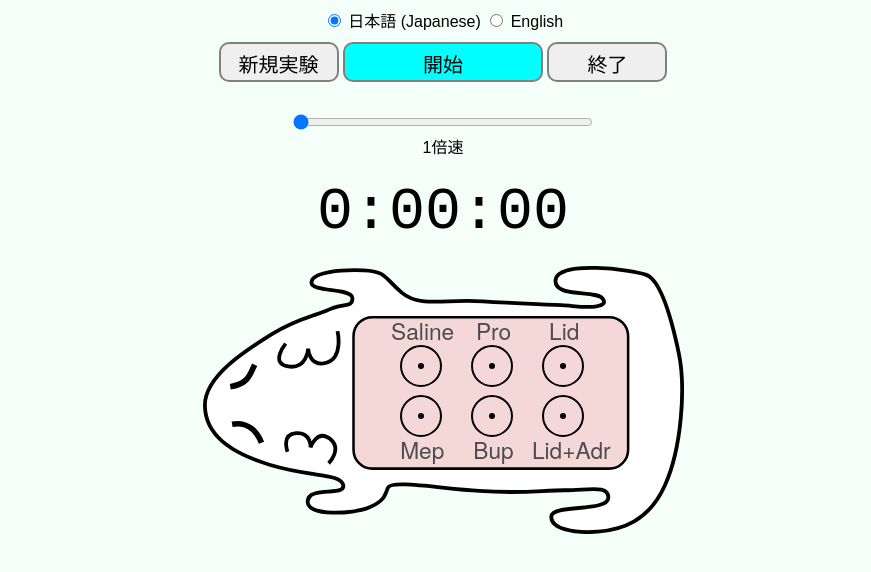
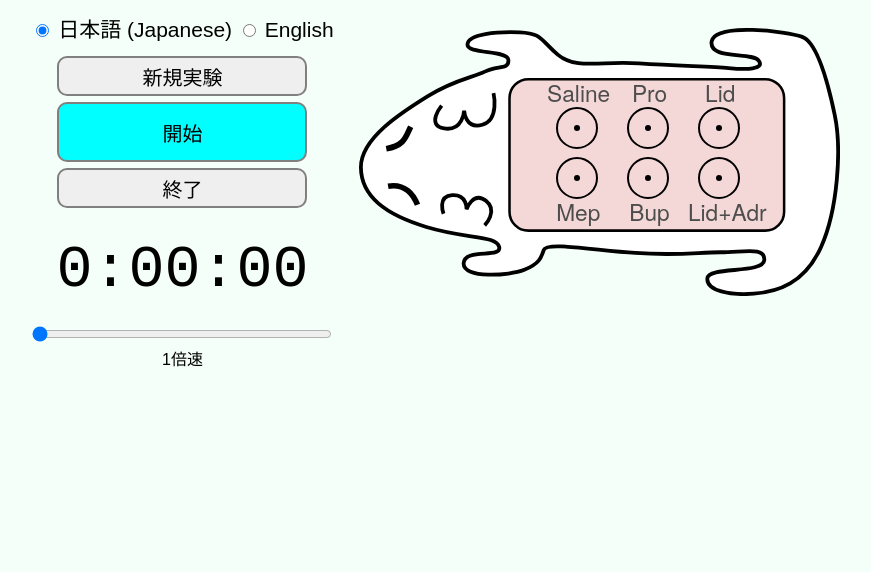
Before and after one commit to toshi-ara/simla-ts2, a website built with webpack: page src/index.html in a window 1280 px wide. Shown: the whole page, without its empty margins (197-1068 px from the left). Built offline with nearby package versions, Linux system fonts and the light colour scheme.

Commit message:
change layout (only landscape)

```diff
--- a/src/css/style.css
+++ b/src/css/style.css
@@ -1,45 +1,84 @@
+@media screen and (orientation: landscape){
+    div.forPortrait { display: none; }
+    div.forLandscape {
+        display: flex;
+    }
+}
+
+@media screen and (orientation: portrait){
+    div.forLandscape { display: none; }
+    div.forPortrait {
+        font-size: 60px;
+        color: #00008B;
+        margin: 200px 10px;
+    }
+}
+
 html {
     text-align: center;
     font-family: sans-serif;
     background: mintcream;
+}
+
+#left {
     margin-left: auto;
+}
+#right {
     margin-right: auto;
 }
+
+#lang {
+    font-size: 21px;
+    padding: 5px;
+}
+#lang > label {
+    display: block;
+    padding: 5px;
+}
+
 #buttons {
-    padding: 10px;
-    padding-bottom: 30px;
+    padding: 5px;
 }
+#buttons > label {
+    display: block;
+}
+
+#timer {
+    font-family: monospace;
+    font-size: 60px;
+    margin: 20px;
+}
+
 #slider {
     width: 300px;
 }
-#timer {
-    font-family: monospace;
-    font-size: 60px;
-    padding: 20px;
-}
+
 #canvas {
     background-image: url(../fig/fig_back.svg);
     background-repeat: no-repeat;
     background-size:contain;
     width: 481px;
     height: 268px;
+    margin-top: 20px;
+    margin-left: 20px;
+    margin-right: 20px;
 }
+
 #response {
     font-size: 48px;
-    padding: 20px;
 }
 
 
 button {
-    width: 120px;
+    width: 250px;
     height: 40px;
     font-size: 20px;
     border-radius: 10px;
     border: 2px #808080 solid;
-    padding: 5px;
     cursor: pointer;
+    margin: 3px;
 }
 #start {
-    width: 200px;
+    height: 60px;
     background-color: cyan;
 }
--- a/src/index.html
+++ b/src/index.html
@@ -1,33 +1,47 @@
 <!DOCTYPE html>
 <html lang="ja">
+
 <head>
     <meta charset="utf-8">
     <title>局所麻酔薬シミュレーター</title>
     <link rel="manifest" href="manifest.json">
     <script src="dist/main.js"></script>
 </head>
+
 <body>
+    <div class="forPortrait">
+        画面を横向きにして下さい <BR>
+        <BR>
+        Please change screen to landscape (horizontal)
+    </div>
+
+    <div class="forLandscape">
+        <div id="left">
             <form id="lang">
                 <input type="radio" name="la" value=0> 日本語 (Japanese)
                 <input type="radio" name="la" value=1> English
             </form>
 
             <div id="buttons">
-        <button id="newexp"></button>
-        <button id="start"></button>
-        <button id="quit"></button>
+                <label><button id="newexp"></button></label>
+                <label><button id="start"></button></label>
+                <label><button id="quit"></button></label>
             </div>
+
+            <div id="timer"></div>
 
             <div>
                 <input id="slider" type="range" min="1" max="10" value="1">
                 <div id="speed_msg"></div>
             </div>
-    <div id="timer"></div>
+        </div>
 
-    <div>
-        <canvas id="canvas"  width="481" height="268"></canvas>
+        <div id="right">
+            <div><canvas id="canvas" width="481" height="268"></canvas></div>
+            <div id="response"></div>
         </div>
-    <div id="response"></div>
+    </div>
+
     <script>
         if ('serviceWorker' in navigator) {
             navigator.serviceWorker.register('service_worker.js').then(function(registration) {
```
Lines whose indentation alone changed are shown as unchanged.
